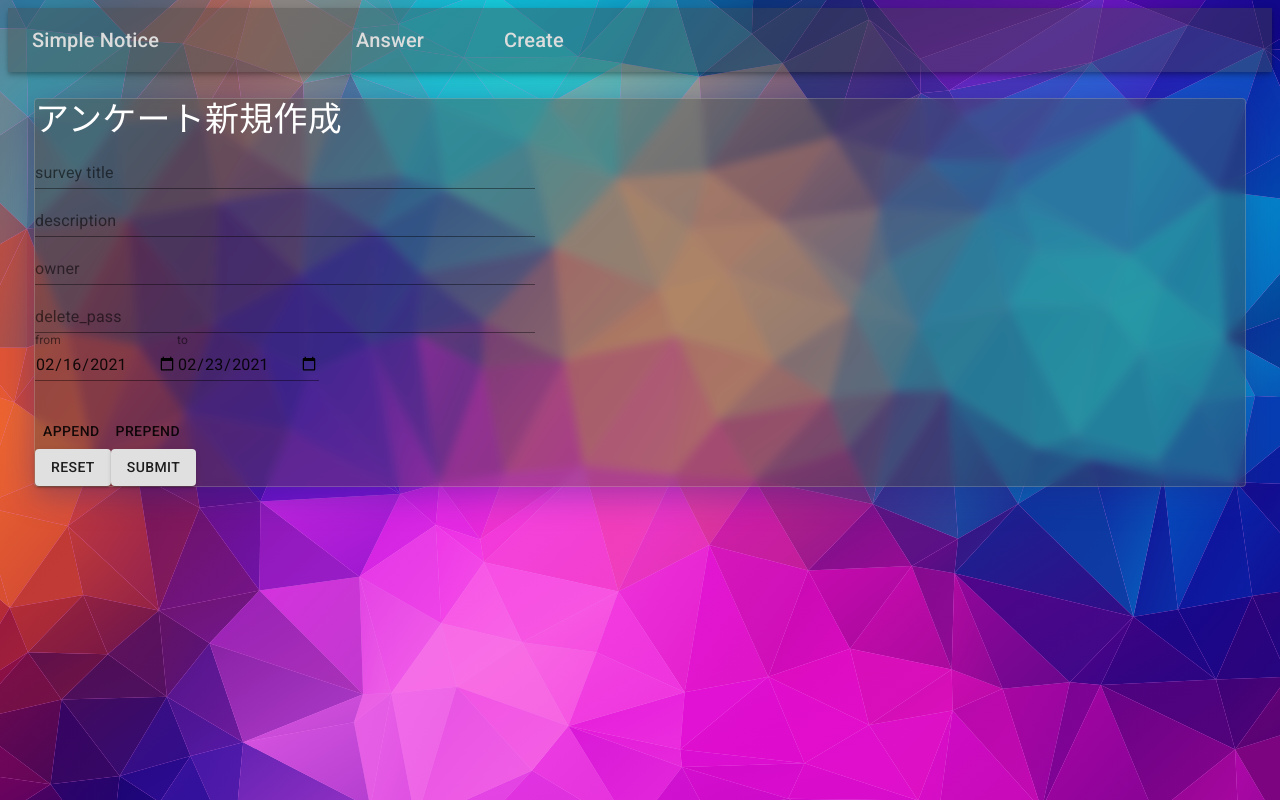
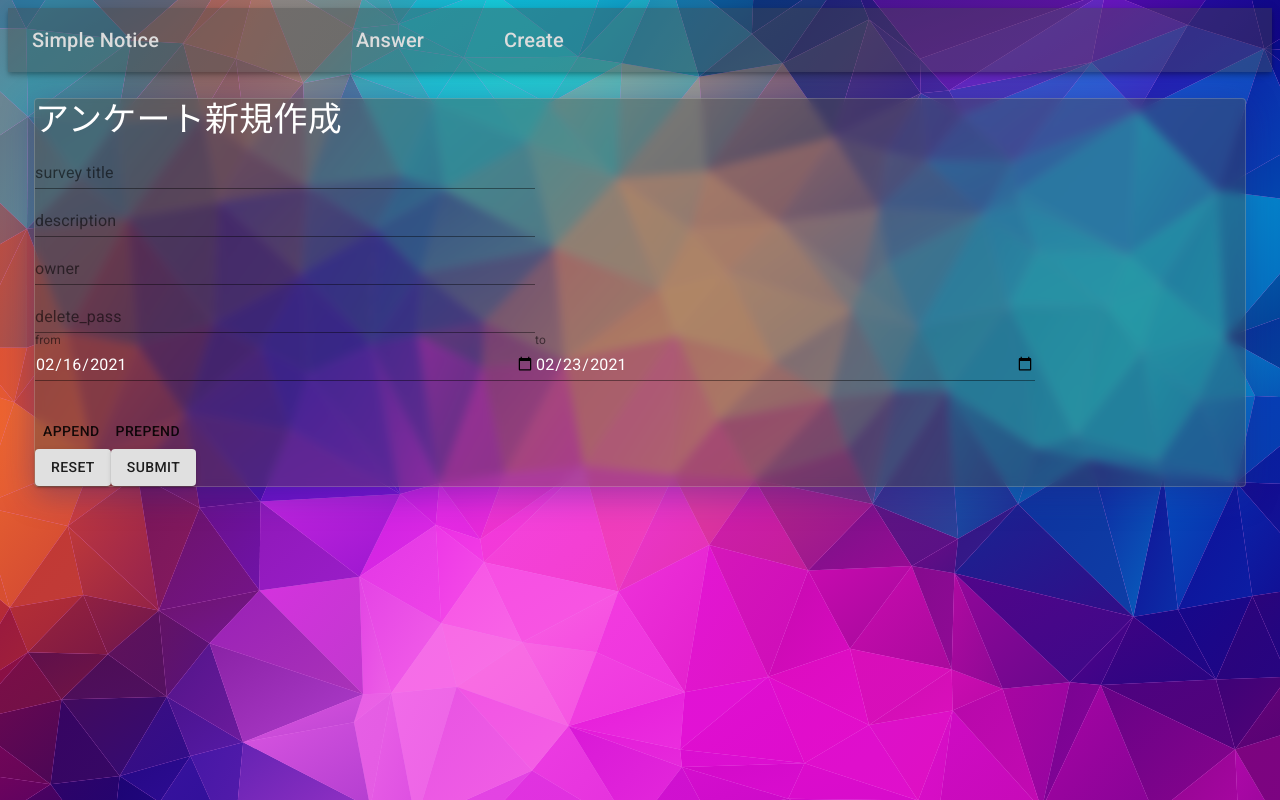
Before and after one commit to SakaiTaka23/simple-notice-frontend, a Next.js app: page /survey/create in a window 1280 px wide. Built offline with nearby package versions, Linux system fonts and the light colour scheme.

Commit message:
textfieldの色を変えた

```diff
--- a/components/FieldArray.tsx
+++ b/components/FieldArray.tsx
@@ -47,7 +47,7 @@ const FieldArray: React.FC = () => {
                     as={
                       <Select>
                         <MenuItem value='text'>text</MenuItem>
-                        <MenuItem value='check'>check</MenuItem>
+                        <MenuItem value='checkbox'>checkbox</MenuItem>
                         <MenuItem value='radio'>radio</MenuItem>
                       </Select>
                     }
--- a/pages/survey/create.tsx
+++ b/pages/survey/create.tsx
@@ -51,6 +51,7 @@ const Create = () => {
                   error={Boolean(methods.errors.title)}
                   helperText={methods.errors.title && methods.errors.title.message}
                   className={classes.textField}
+                  inputProps={{ className: classes.textField }}
                 />
               </Grid>
               <Grid item>
@@ -62,6 +63,7 @@ const Create = () => {
                   error={Boolean(methods.errors.description)}
                   helperText={methods.errors.description && methods.errors.description.message}
                   className={classes.textField}
+                  inputProps={{ className: classes.textField }}
                 />
               </Grid>
               <Grid item>
@@ -73,6 +75,7 @@ const Create = () => {
                   error={Boolean(methods.errors.owner)}
                   helperText={methods.errors.owner && methods.errors.owner.message}
                   className={classes.textField}
+                  inputProps={{ className: classes.textField }}
                 />
               </Grid>
               <Grid item>
@@ -84,6 +87,7 @@ const Create = () => {
                   error={Boolean(methods.errors.delete_pass)}
                   helperText={methods.errors.delete_pass && methods.errors.delete_pass.message}
                   className={classes.textField}
+                  inputProps={{ className: classes.textField }}
                 />
               </Grid>
               <Grid item>
@@ -95,6 +99,7 @@ const Create = () => {
                   inputRef={methods.register({ required: 'This field is required' })}
                   error={Boolean(methods.errors.from)}
                   helperText={methods.errors.from && methods.errors.from.message}
+                  inputProps={{ className: classes.textField }}
                 />
                 <TextField
                   label='to'
@@ -104,6 +109,7 @@ const Create = () => {
                   inputRef={methods.register({ required: 'This field is required' })}
                   error={Boolean(methods.errors.to)}
                   helperText={methods.errors.to && methods.errors.to.message}
+                  inputProps={{ className: classes.textField }}
                 />
               </Grid>
 
--- a/theme/Theme.ts
+++ b/theme/Theme.ts
@@ -19,6 +19,8 @@ const useStyles = makeStyles({
   },
   textField: {
     width: '500px',
+    color: 'white',
+    borderColor: 'white',
   },
 });
 
```
